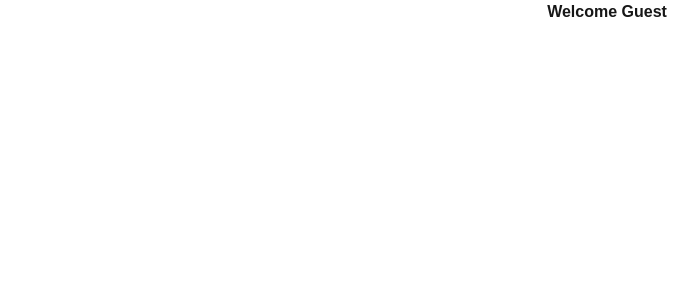
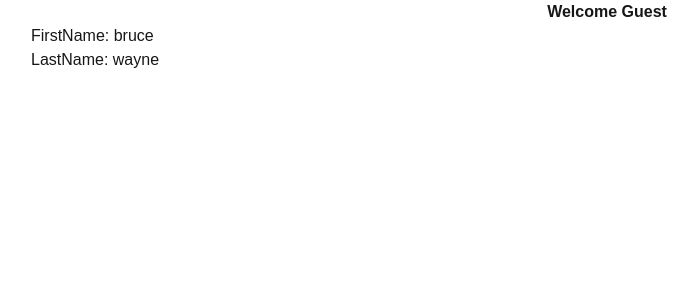
Before and after one commit to emmeiwhite/03-react-with-ts-2025, a Next.js app: page / in a window 1280 px wide. Shown: the top 300 px of the page, without its empty margins (33-731 px from the left). Built offline with nearby package versions, Linux system fonts and the light colour scheme.

Commit message:
typing an object prop

```diff
--- /dev/null
+++ b/src/app/components/Person.tsx
@@ -0,0 +1,16 @@
+type PersonProps = {
+  name: {
+    first: string
+    last: string
+  }
+}
+
+const Person = (props: PersonProps) => {
+  return (
+    <div>
+      <h2>FirstName: {props.name.first}</h2>
+      <h2>LastName: {props.name.last}</h2>
+    </div>
+  )
+}
+export default Person
--- a/src/app/page.tsx
+++ b/src/app/page.tsx
@@ -1,6 +1,12 @@
 import Greet from './components/Greet'
+import Person from './components/Person'
 
 export default function Home() {
+  const personName = {
+    first: 'bruce',
+    last: 'wayne'
+  }
+
   return (
     <section className="max-w-6xl mx-auto">
       <Greet
@@ -8,6 +14,8 @@
         messageCount={10}
         isLoggedIn={false}
       />
+
+      <Person name={personName} />
     </section>
   )
 }
```
